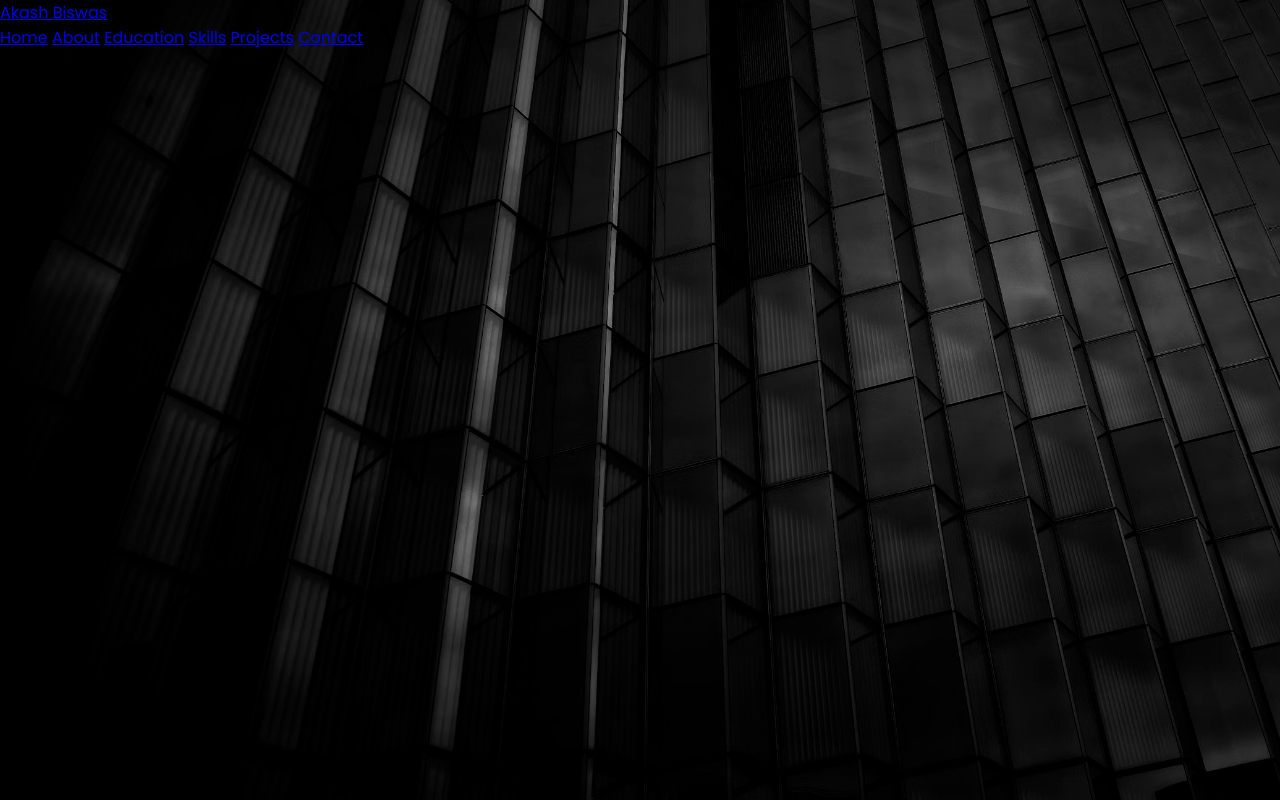
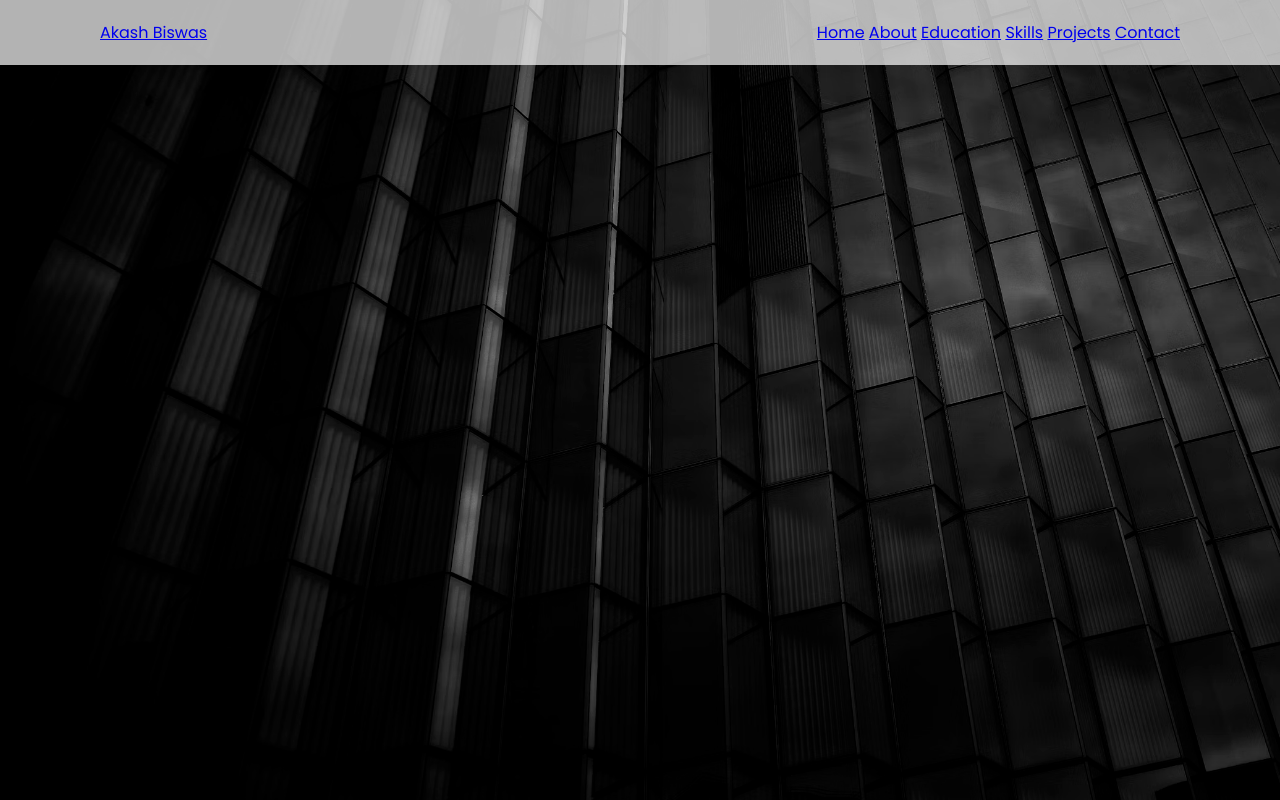
Before and after one commit to akash-kumar-biswas/web-practice, a plain HTML site: page simple-nav-bar/index.html in a window 1280 px wide. Drawn offline with Linux system fonts and the light colour scheme.

Commit message:
create fixed, full width top nav bar with centered content and space between the logo and links

```diff
--- a/simple-nav-bar/style.css
+++ b/simple-nav-bar/style.css
@@ -8,8 +8,20 @@
 }
 
 body{
-  min-height: 100vh;
+  height: 100vh;
   background: url('background.jpg') no-repeat;
   background-size: cover;
   background-position: center;
 }
+
+.header{
+  position: fixed;
+  top: 0;
+  left: 0;
+  width: 100%;
+  padding: 20px 100px;
+  background: rgba(255, 255, 255, 0.7);
+  display: flex;
+  justify-content: space-between;
+  align-items: center;
+}
```
